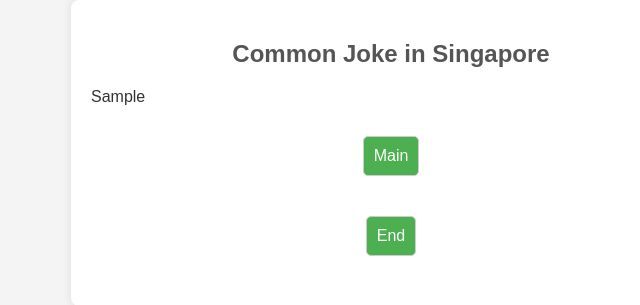
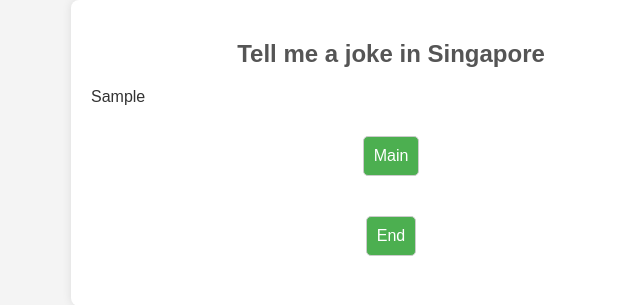
Before and after one commit to LijuanHao/DBS-prediction, a Flask app: template templates/joke.html in a window 1280 px wide. Shown: the top 305 px of the page, without its empty margins (249-889 px from the left). Run offline with Flask 3, Linux system fonts and the light colour scheme; the template is opened without the code that fills it: most values are stand-ins (such as "Sample title", 1, 10 or a date in 2020).

Commit message:
Update joke.html

```diff
--- a/templates/joke.html
+++ b/templates/joke.html
@@ -3,7 +3,7 @@
 <head>
     <meta charset="UTF-8">
     <meta name="viewport" content="width=device-width, initial-scale=1.0">
-    <title>Why did the chicken cross the road? To chope seat with tissue paper!</title>
+    <title>Tell me a joke in Singapore</title>
     <style>
         body {
             font-family: Arial, sans-serif;
@@ -65,7 +65,7 @@
 </head>
 <body>
     <div class="container">
-        <h2>Common Joke in Singapore</h2>
+        <h2>Tell me a joke in Singapore</h2>
         <p>{{j}}</p>
         <form action="/main" method="post">
             <input type="submit" value="Main">
```
